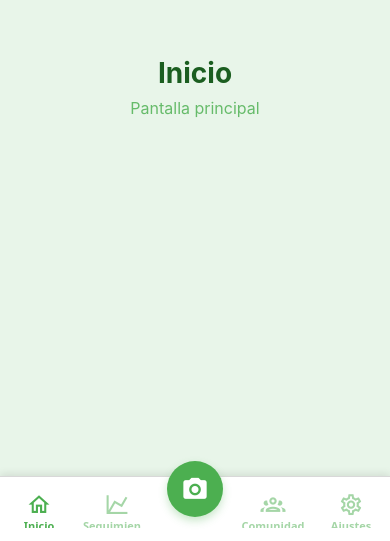
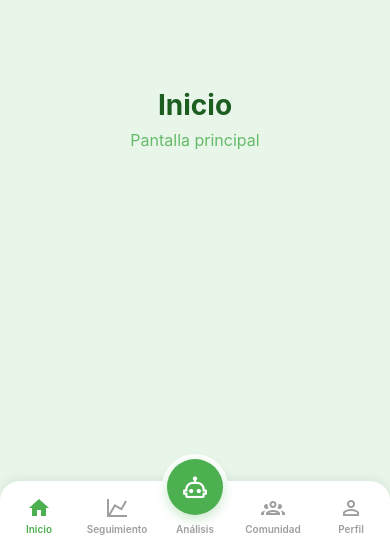
Before and after one commit to Roberto-H-Z/-AppGestionHuertoConnect, a React Native app: screen /Main in a window 390 px wide. Shown: the part 303-844 px from the top of the page. Built offline with nearby package versions, Linux system fonts and the light colour scheme.

Commit message:
fix: corregir diseño de tab-bar en pantallas principales

```diff
--- a/package.json
+++ b/package.json
@@ -26,7 +26,7 @@
     "react-native-reanimated": "~4.1.1",
     "react-native-safe-area-context": "~5.6.0",
     "react-native-screens": "~4.16.0",
-    "react-native-svg": "15.12.1",
+    "react-native-svg": "^15.12.1",
     "react-native-web": "^0.21.0"
   },
   "devDependencies": {
--- a/src/features/main/screens/SettingsScreen.tsx
+++ b/src/features/main/screens/ProfileScreen.tsx
@@ -2,13 +2,13 @@ import React from 'react';
 import { View, Text, StyleSheet, SafeAreaView } from 'react-native';
 import { StatusBar } from 'expo-status-bar';
 
-export const SettingsScreen: React.FC = () => {
+export const ProfileScreen: React.FC = () => {
     return (
         <SafeAreaView style={styles.container}>
             <StatusBar style="dark" />
             <View style={styles.content}>
-                <Text style={styles.title}>Ajustes</Text>
-                <Text style={styles.subtitle}>Configuración de la aplicación</Text>
+                <Text style={styles.title}>Perfil</Text>
+                <Text style={styles.subtitle}>Tu perfil de agricultor</Text>
             </View>
         </SafeAreaView>
     );
@@ -36,4 +36,4 @@ const styles = StyleSheet.create({
     },
 });
 
-export default SettingsScreen;
+export default ProfileScreen;
--- a/src/features/main/screens/index.ts
+++ b/src/features/main/screens/index.ts
@@ -1,5 +1,5 @@
 export { HomeScreen } from './HomeScreen';
 export { MonitoringScreen } from './MonitoringScreen';
-export { AnalysisScreen } from './AnalysisScreen';
+export { AIChatScreen } from './AIChatScreen';
 export { CommunityScreen } from './CommunityScreen';
-export { SettingsScreen } from './SettingsScreen';
+export { ProfileScreen } from './ProfileScreen';
--- a/src/navigation/MainTabNavigator.tsx
+++ b/src/navigation/MainTabNavigator.tsx
@@ -1,55 +1,117 @@
 import React from 'react';
 import { createBottomTabNavigator } from '@react-navigation/bottom-tabs';
 import { MaterialCommunityIcons } from '@expo/vector-icons';
-import { View, StyleSheet, TouchableOpacity } from 'react-native';
+import {
+    View,
+    Text,
+    StyleSheet,
+    TouchableOpacity,
+    Platform,
+} from 'react-native';
 import {
     HomeScreen,
     MonitoringScreen,
-    AnalysisScreen,
+    AIChatScreen,
     CommunityScreen,
-    SettingsScreen,
+    ProfileScreen,
 } from '../features/main';
 
+const TAB_BAR_HEIGHT = 60;
+const CENTER_BUTTON_SIZE = 56;
+
 const Tab = createBottomTabNavigator();
+
+const CustomTabBar: React.FC<any> = ({ state, descriptors, navigation }) => {
+    return (
+        <View style={styles.tabBarWrapper}>
+            {/* Solid white background */}
+            <View style={styles.tabBarBackground} />
+
+            {/* Tab items row */}
+            <View style={styles.tabItemsRow}>
+                {state.routes.map((route: any, index: number) => {
+                    const { options } = descriptors[route.key];
+                    const label = options.tabBarLabel ?? route.name;
+                    const isFocused = state.index === index;
+                    const isCenter = index === 2;
+
+                    const onPress = () => {
+                        const event = navigation.emit({
+                            type: 'tabPress',
+                            target: route.key,
+                            canPreventDefault: true,
+                        });
+                        if (!isFocused && !event.defaultPrevented) {
+                            navigation.navigate(route.name);
+                        }
+                    };
+
+                    // Center button (AI)
+                    if (isCenter) {
+                        return (
+                            <TouchableOpacity
+                                key={route.key}
+                                onPress={onPress}
+                                activeOpacity={0.8}
+                                style={styles.centerTabItem}
+                            >
+                                <View style={styles.centerButtonOuter}>
+                                    <View style={styles.centerButton}>
+                                        <MaterialCommunityIcons
+                                            name="robot-outline"
+                                            size={26}
+                                            color="#fff"
+                                        />
+                                    </View>
+                                </View>
+                                <Text style={[
+                                    styles.tabLabel,
+                                    { color: isFocused ? '#4CAF50' : '#9E9E9E' },
+                                ]}>
+                                    {label}
+                                </Text>
+                            </TouchableOpacity>
+                        );
+                    }
+
+                    // Regular tabs
+                    let iconName: string = 'home';
+                    if (route.name === 'Home') iconName = isFocused ? 'home' : 'home-outline';
+                    else if (route.name === 'Monitoring') iconName = 'chart-line';
+                    else if (route.name === 'Community') iconName = isFocused ? 'account-group' : 'account-group-outline';
+                    else if (route.name === 'Profile') iconName = isFocused ? 'account' : 'account-outline';
+
+                    return (
+                        <TouchableOpacity
+                            key={route.key}
+                            onPress={onPress}
+                            activeOpacity={0.7}
+                            style={styles.tabItem}
+                        >
+                            <MaterialCommunityIcons
+                                name={iconName as any}
+                                size={24}
+                                color={isFocused ? '#4CAF50' : '#9E9E9E'}
+                            />
+                            <Text style={[
+                                styles.tabLabel,
+                                { color: isFocused ? '#4CAF50' : '#9E9E9E' },
+                            ]}>
+                                {label}
+                            </Text>
+                        </TouchableOpacity>
+                    );
+                })}
+            </View>
+        </View>
+    );
+};
 
 export const MainTabNavigator = () => {
     return (
         <Tab.Navigator
-            screenOptions={({ route }) => ({
-                headerShown: false,
-                tabBarActiveTintColor: '#4CAF50',
-                tabBarInactiveTintColor: '#A5D6A7',
-                tabBarStyle: styles.tabBar,
-                tabBarLabelStyle: styles.tabBarLabel,
-                tabBarIcon: ({ focused, color, size }) => {
-                    let iconName: string = 'home';
-
-                    if (route.name === 'Home') {
-                        iconName = 'home-outline';
-                    } else if (route.name === 'Monitoring') {
-                        iconName = 'chart-line';
-                    } else if (route.name === 'Analysis') {
-                        iconName = 'camera';
-                    } else if (route.name === 'Community') {
-                        iconName = 'account-group-outline';
-                    } else if (route.name === 'Settings') {
-                        iconName = 'cog-outline';
-                    }
-
-                    // Special styling for center tab
-                    if (route.name === 'Analysis') {
-                        return null; // We'll render custom button
-                    }
-
-                    return (
-                        <MaterialCommunityIcons
-                            name={iconName as any}
-                            size={size}
-                            color={color}
-                        />
-                    );
-                },
-            })}
+            tabBar={(props) => <CustomTabBar {...props} />}
+            screenOptions={{ headerShown: false }}
         >
             <Tab.Screen
                 name="Home"
@@ -62,12 +124,9 @@ export const MainTabNavigator = () => {
                 options={{ tabBarLabel: 'Seguimiento' }}
             />
             <Tab.Screen
-                name="Analysis"
-                component={AnalysisScreen}
-                options={{
-                    tabBarLabel: 'Análisis',
-                    tabBarButton: (props) => <CustomCenterTabButton {...props} />,
-                }}
+                name="AIChat"
+                component={AIChatScreen}
+                options={{ tabBarLabel: 'Análisis' }}
             />
             <Tab.Screen
                 name="Community"
@@ -75,71 +134,101 @@ export const MainTabNavigator = () => {
                 options={{ tabBarLabel: 'Comunidad' }}
             />
             <Tab.Screen
-                name="Settings"
-                component={SettingsScreen}
-                options={{ tabBarLabel: 'Ajustes' }}
+                name="Profile"
+                component={ProfileScreen}
+                options={{ tabBarLabel: 'Perfil' }}
             />
         </Tab.Navigator>
     );
 };
 
-// Custom center button with green circle
-const CustomCenterTabButton: React.FC<any> = ({ onPress, accessibilityState }) => {
-    const focused = accessibilityState?.selected;
-
-    return (
-        <TouchableOpacity
-            onPress={onPress}
-            style={styles.centerButtonContainer}
-            activeOpacity={0.8}
-        >
-            <View style={styles.centerButton}>
-                <MaterialCommunityIcons
-                    name="camera"
-                    size={28}
-                    color="#fff"
-                />
-            </View>
-        </TouchableOpacity>
-    );
-};
-
 const styles = StyleSheet.create({
-    tabBar: {
+    tabBarWrapper: {
+        position: 'absolute',
+        bottom: 0,
+        left: 0,
+        right: 0,
+        height: TAB_BAR_HEIGHT + 30,
+    },
+    tabBarBackground: {
+        position: 'absolute',
+        bottom: 0,
+        left: 0,
+        right: 0,
+        height: TAB_BAR_HEIGHT,
         backgroundColor: '#fff',
-        borderTopWidth: 1,
-        borderTopColor: '#E8F5E9',
-        height: 65,
-        paddingBottom: 8,
-        paddingTop: 8,
-        shadowColor: '#000',
-        shadowOffset: { width: 0, height: -2 },
-        shadowOpacity: 0.1,
-        shadowRadius: 8,
-        elevation: 10,
+        borderTopLeftRadius: 20,
+        borderTopRightRadius: 20,
+        ...Platform.select({
+            ios: {
+                shadowColor: '#000',
+                shadowOffset: { width: 0, height: -3 },
+                shadowOpacity: 0.08,
+                shadowRadius: 8,
+            },
+            android: { elevation: 10 },
+            web: {
+                // @ts-ignore
+                boxShadow: '0 -3px 10px rgba(0,0,0,0.06)',
+            },
+        }),
     },
-    tabBarLabel: {
-        fontSize: 11,
-        fontWeight: '600',
+    tabItemsRow: {
+        position: 'absolute',
+        bottom: 0,
+        left: 0,
+        right: 0,
+        height: TAB_BAR_HEIGHT,
+        flexDirection: 'row',
+        alignItems: 'flex-end',
+        paddingBottom: 6,
     },
-    centerButtonContainer: {
-        top: -20,
+    tabItem: {
+        flex: 1,
+        alignItems: 'center',
+        justifyContent: 'center',
+        paddingTop: 6,
+    },
+    centerTabItem: {
+        flex: 1,
+        alignItems: 'center',
+        justifyContent: 'flex-end',
+    },
+    centerButtonOuter: {
+        width: CENTER_BUTTON_SIZE + 10,
+        height: CENTER_BUTTON_SIZE + 10,
+        borderRadius: (CENTER_BUTTON_SIZE + 10) / 2,
+        backgroundColor: '#fff',
         justifyContent: 'center',
         alignItems: 'center',
-        flex: 1,
+        marginTop: -34,
+        marginBottom: 0,
     },
     centerButton: {
-        width: 56,
-        height: 56,
-        borderRadius: 28,
+        width: CENTER_BUTTON_SIZE,
+        height: CENTER_BUTTON_SIZE,
+        borderRadius: CENTER_BUTTON_SIZE / 2,
         backgroundColor: '#4CAF50',
         justifyContent: 'center',
         alignItems: 'center',
-        shadowColor: '#4CAF50',
-        shadowOffset: { width: 0, height: 4 },
-        shadowOpacity: 0.3,
-        shadowRadius: 8,
-        elevation: 8,
+        ...Platform.select({
+            ios: {
+                shadowColor: '#4CAF50',
+                shadowOffset: { width: 0, height: 4 },
+                shadowOpacity: 0.3,
+                shadowRadius: 6,
+            },
+            android: { elevation: 8 },
+            web: {
+                // @ts-ignore
+                boxShadow: '0 4px 12px rgba(76, 175, 80, 0.3)',
+            },
+        }),
+    },
+    tabLabel: {
+        fontSize: 10,
+        fontWeight: '600',
+        marginTop: 3,
     },
 });
 
```
Also changed, not shown: src/features/main/screens/AIChatScreen.tsx (renamed from src/features/main/screens/AnalysisScreen.tsx, +4 -4 lines), 1 other file (tests, documents, lock files or other folders).
